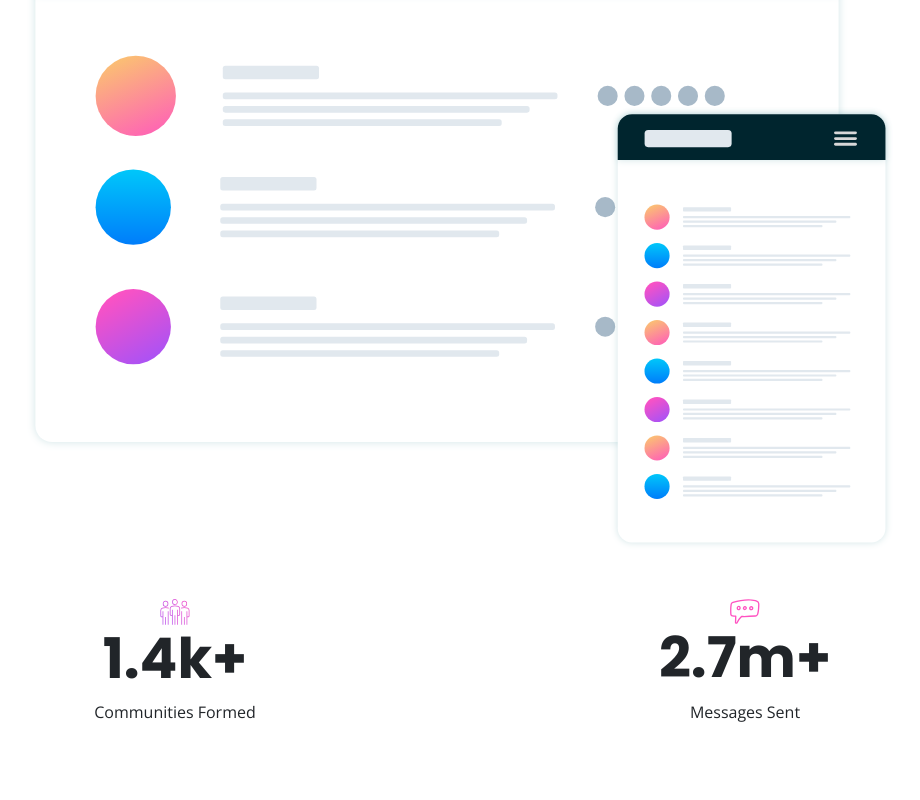
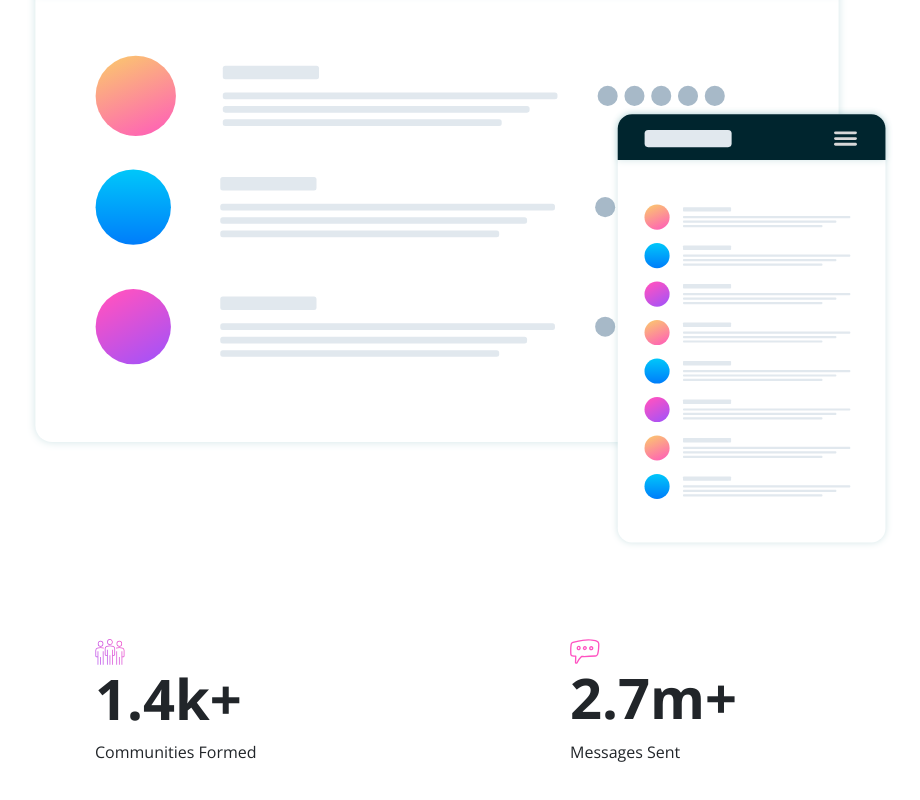
Before and after one commit to denisetan/coding_challenge-11, a plain HTML site: page index.html in a window 1280 px wide. Shown: the part 628-1428 px from the top of the page, without its empty margins (180-1100 px from the left). Before the commit the page ends 1368 px from the top, so only its background shows below. Drawn offline with nearby package versions, Linux system fonts and the light colour scheme.

Commit message:
styling counter section

```diff
--- a/css/style.css
+++ b/css/style.css
@@ -97,6 +97,15 @@ nav img {
 /* ---------------------------------------------
                 COUNTER SECTION
    ---------------------------------------------- */
+#counter {
+    margin: 40px 0;
+}
+
 #counter img {
     width: 30px;
 }
+
+#counter h2 {
+    font-family: 'Open Sans', sans-serif;
+    font-weight: 700;
+}
--- a/index.html
+++ b/index.html
@@ -67,14 +67,14 @@
      <section id="counter">
          <div class="container">
              <div class="row">
-                 <div class="col-md-6 text-center">
+                 <div class="col-md-3 offset-md-2">
                      <img src="img/icon-communities.svg" alt="communities icon">
-                     <h1 class="display-4">1.4k+</h1>
+                     <h2 class="display-4">1.4k+</h2>
                      <p>Communities Formed</p>
                  </div>
-                 <div class="col-md-6 text-center">
+                 <div class="col-md-3 offset-md-2">
                      <img src="img/icon-messages.svg" alt="messages icon">
-                     <h1 class="display-4">2.7m+</h1>
+                     <h2 class="display-4">2.7m+</h2>
                      <p>Messages Sent</p>
                  </div>
              </div>
```
